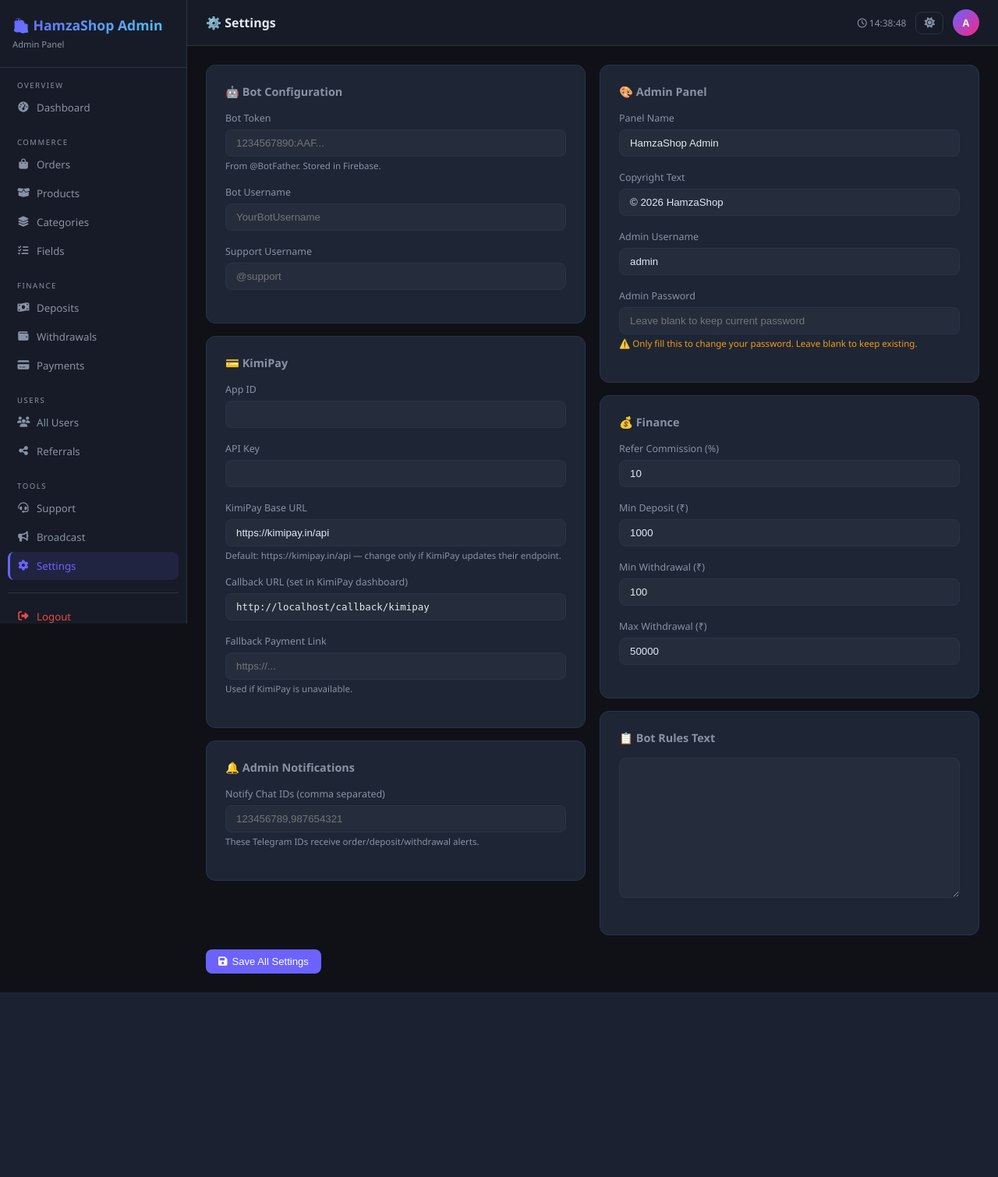
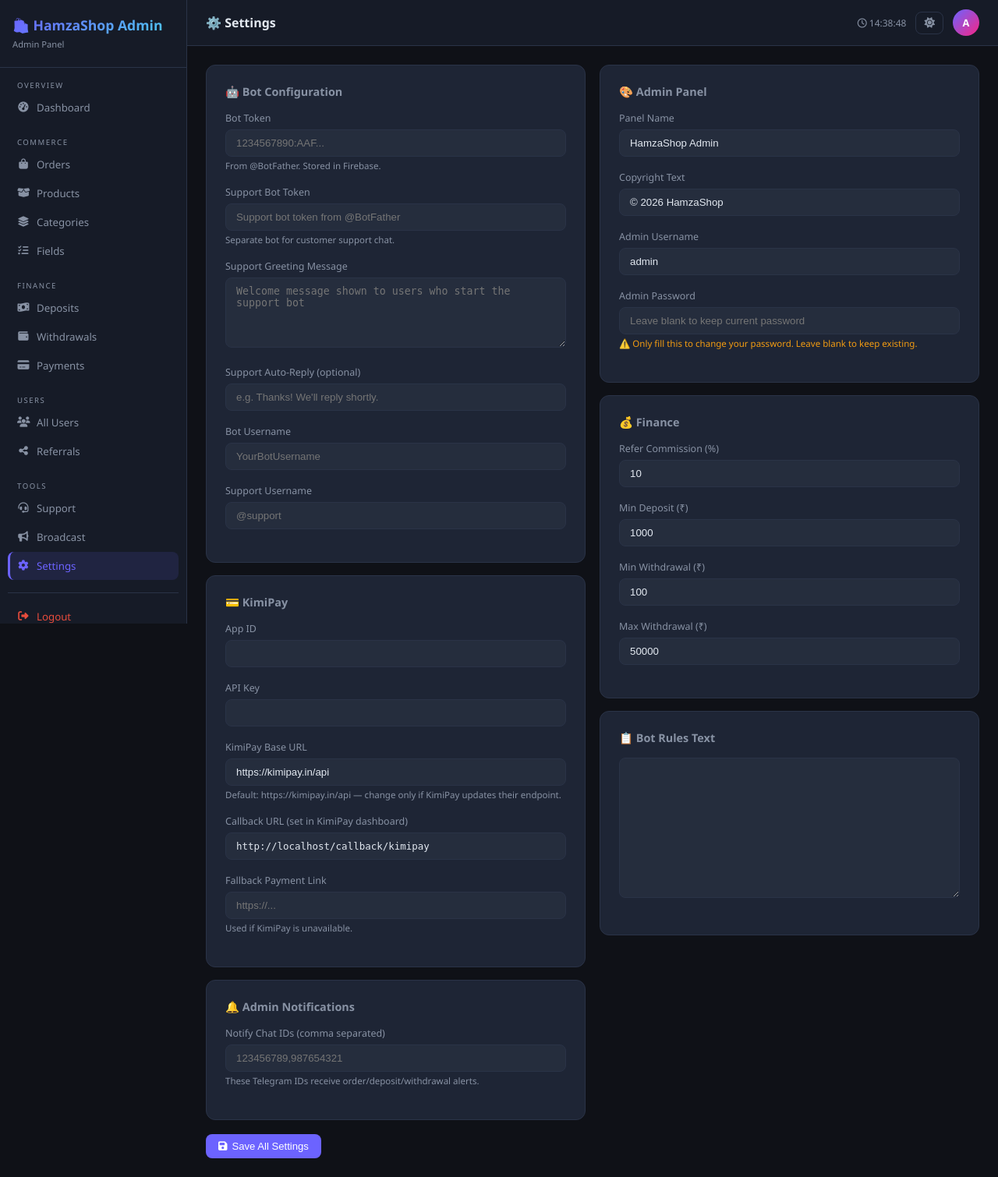
Before and after one commit to hamza38954017/ownshop, a Flask app: page /settings in a window 1280 px wide. Shown: the whole page at 78% size. Before the commit the page ends 1273 px from the top, so only its background shows below. Run offline with Flask 3, Linux system fonts and the light colour scheme; the visitor is signed in with stand-in values (Sample User, id 1); parts of the project's set-up code (start-up, migrations or seed data) failed here and were passed over.

Commit message:
Update settings.html

```diff
--- a/templates/settings.html
+++ b/templates/settings.html
@@ -12,6 +12,19 @@
       <label class="form-label">Bot Token</label>
       <input name="bot_token" class="form-control" value="{{ cfg.get('bot_token','') }}" placeholder="1234567890:AAF..."/>
       <div class="form-hint">From @BotFather. Stored in Firebase.</div>
+    </div>
+    <div class="form-group">
+      <label class="form-label">Support Bot Token</label>
+      <input name="support_bot_token" class="form-control" value="{{ cfg.get('support_bot_token','') }}" type="password" placeholder="Support bot token from @BotFather"/>
+      <div class="form-hint">Separate bot for customer support chat.</div>
+    </div>
+    <div class="form-group">
+      <label class="form-label">Support Greeting Message</label>
+      <textarea name="support_greeting" class="form-control" rows="3" placeholder="Welcome message shown to users who start the support bot">{{ cfg.get('support_greeting','') }}</textarea>
+    </div>
+    <div class="form-group">
+      <label class="form-label">Support Auto-Reply (optional)</label>
+      <input name="support_auto_reply" class="form-control" value="{{ cfg.get('support_auto_reply','') }}" placeholder="e.g. Thanks! We'll reply shortly."/>
     </div>
     <div class="form-group">
       <label class="form-label">Bot Username</label>
```
